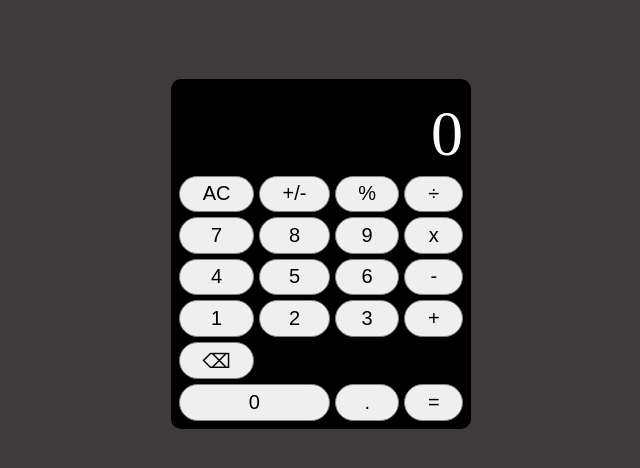
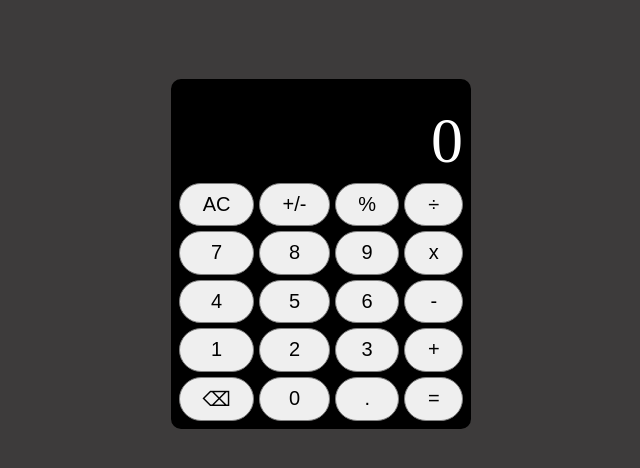
Before and after one commit to GogglesTv/odin-Calculator-v.2, a plain HTML site: page index.html in a window 1280 px wide. Shown: the part 58-526 px from the top of the page, without its empty margins (319-959 px from the left). Drawn offline with Linux system fonts and the light colour scheme.

Commit message:
Deleted a style for the number zero to make room for backspace button

```diff
--- a/styles.css
+++ b/styles.css
@@ -52,6 +52,5 @@ div.container > button:hover {
 }
 
 div.container > button.zero {
-  grid-column: 1 / 3;
   width: 100%;
 }
```
